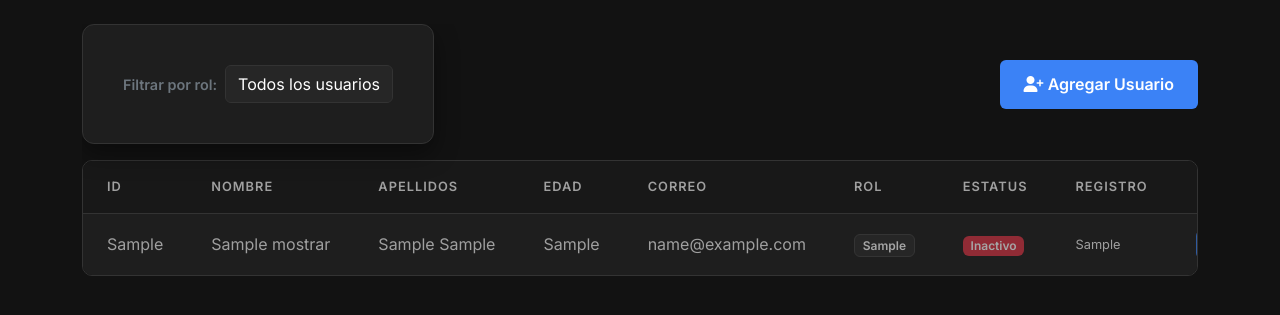
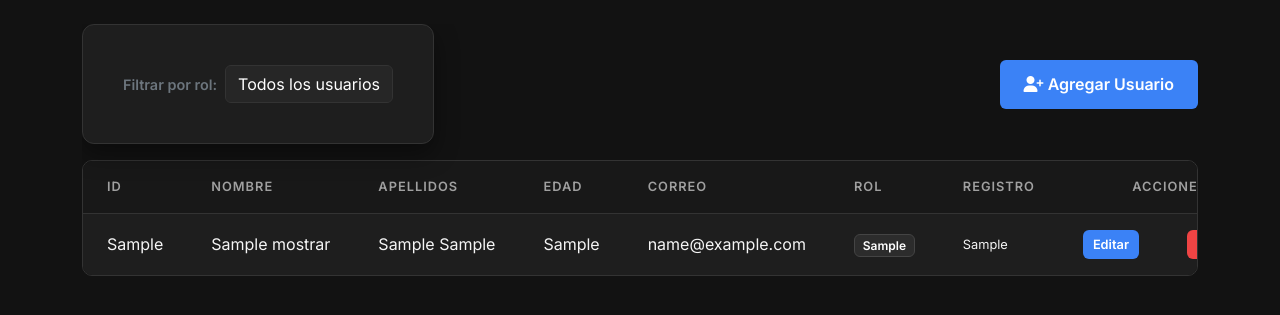
Before and after one commit to Alan-Gio/app-flask, a Flask app: template templates/tabla.html in a window 1280 px wide. Shown: the part 182-497 px from the top of the page. Run offline with Flask 3, Linux system fonts and the light colour scheme; the template is opened without the code that fills it: most values are stand-ins (such as "Sample title", 1, 10 or a date in 2020); some libraries are stand-ins or nearby versions.

Commit message:
Ultimos detalles

```diff
--- a/server.py
+++ b/server.py
@@ -210,33 +210,6 @@ def eliminar(id):
     mysql.connection.commit()
     cursor.close()
     flash("Usuario eliminado correctamente", "success")
-    return redirect(url_for('tabla'))
-
-# CAMBIAR ESTADO DE USUARIO (Soft Delete - Solo Admin)
-@app.route('/cambiar_estado_usuario/<int:id>/<int:estado>', methods=['GET'])
-@admin_requerido
-def cambiar_estado_usuario(id, estado):
-    # Seguridad: Evitar que un administrador se desactive a sí mismo por error
-    if session.get('usuario_id') == id and estado == 0:
-        flash("No puedes desactivar tu propia cuenta de administrador.", "danger")
-        return redirect(url_for('tabla'))
-
-    # Aseguramos que el estado recibido sea válido (solo 0 o 1)
-    if estado in [0, 1]:
-        cursor = mysql.connection.cursor()
-        # Modificamos la columna 'activo_user' en lugar de usar DELETE
-        sql = "UPDATE usuarios SET activo_user = %s WHERE id_user = %s"
-        cursor.execute(sql, (estado, id))
-        mysql.connection.commit()
-        cursor.close()
-
-        if estado == 0:
-            flash("Usuario desactivado correctamente.", "success")
-        else:
-            flash("Usuario restaurado correctamente.", "success")
-    else:
-        flash("Operación no válida.", "danger")
-
     return redirect(url_for('tabla'))
 
 # AGREGAR PRODUCTOS (Solo Admin)
--- a/templates/tabla.html
+++ b/templates/tabla.html
@@ -29,14 +29,14 @@
                 <th>Edad</th>
                 <th>Correo</th>
                 <th>Rol</th>
-                <th>Estatus</th> <th>Registro</th>
+                <th>Registro</th>
                 <th colspan="2" class="text-center">Acciones</th>
             </tr>
         </thead>
         <tbody>
             {% if usuarios %}
                 {% for mostrar in usuarios %}
-                <tr {% if not mostrar.activo_user %}style="opacity: 0.6;"{% endif %}>
+                <tr>
                     <td>{{ mostrar.id_user }}</td>
                     <td>{{ mostrar.name_user }}</td>
                     <td>{{ mostrar.apellp_user }} {{ mostrar.apellm_user }}</td>
@@ -49,29 +49,14 @@
                             <span class="badge bg-secondary">{{ mostrar.rol_user }}</span>
                         {% endif %}
                     </td>
-                    <td>
-                        {% if mostrar.activo_user %}
-                            <span class="badge bg-success">Activo</span>
-                        {% else %}
-                            <span class="badge bg-danger">Inactivo</span>
-                        {% endif %}
-                    </td>
                     <td style="font-size: 0.8rem;">{{ mostrar.creacion_user }}</td>
-                    <td>
-                        <a href="{{ url_for('editar', id=mostrar.id_user) }}" class="btn btn-sm" style="padding: 5px 10px; font-size: 0.8rem;">Editar</a>
-                    </td>
-                    <td>
-                        {% if mostrar.activo_user %}
-                            <a href="/cambiar_estado_usuario/{{ mostrar.id_user }}/0" class="btn btn-sm" style="background-color: var(--danger-color); padding: 5px 10px; font-size: 0.8rem;" onclick="return confirm('¿Estás seguro que deseas desactivar al usuario?');">Desactivar</a>
-                        {% else %}
-                            <a href="/cambiar_estado_usuario/{{ mostrar.id_user }}/1" class="btn btn-sm btn-success" style="padding: 5px 10px; font-size: 0.8rem;" onclick="return confirm('¿Deseas restaurar el acceso a este usuario?');">Restaurar</a>
-                        {% endif %}
-                    </td>
+                    <td><a href="{{ url_for('editar', id=mostrar.id_user) }}" class="btn btn-sm" style="padding: 5px 10px; font-size: 0.8rem;">Editar</a></td>
+                    <td><a href="{{ url_for('eliminar', id=mostrar.id_user) }}" class="btn btn-sm" style="background-color: var(--danger-color); padding: 5px 10px; font-size: 0.8rem;" onclick="return confirm('¿Estás seguro que deseas eliminar al usuario?');">Eliminar</a></td>
                 </tr>
                 {% endfor %}
             {% else %}
                 <tr>
-                    <td colspan="10" class="text-center py-4">No hay usuarios registrados con ese criterio</td>
+                    <td colspan="9" class="text-center py-4">No hay usuarios registrados con ese criterio</td>
                 </tr>
             {% endif %}
         </tbody>
```
